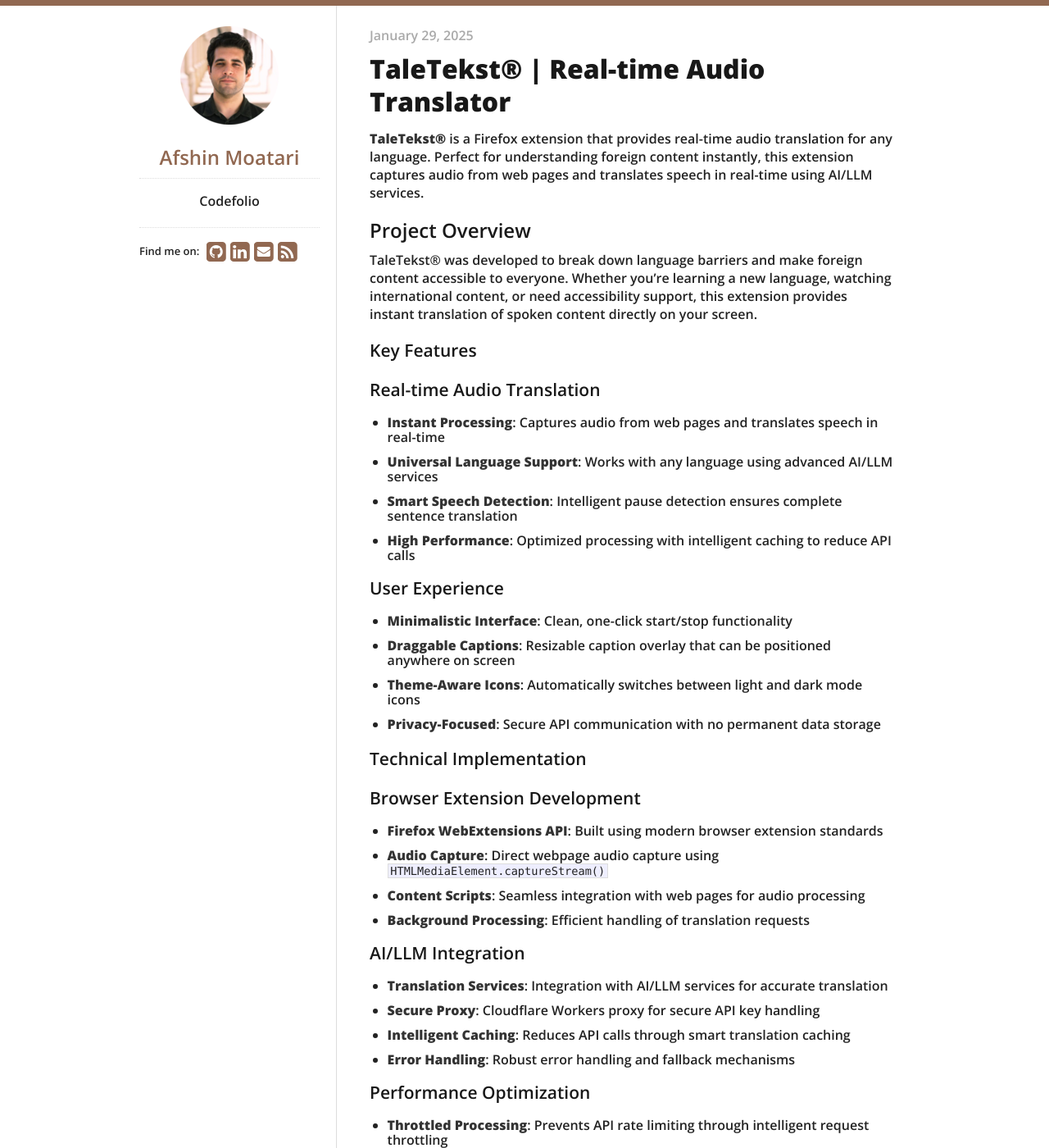
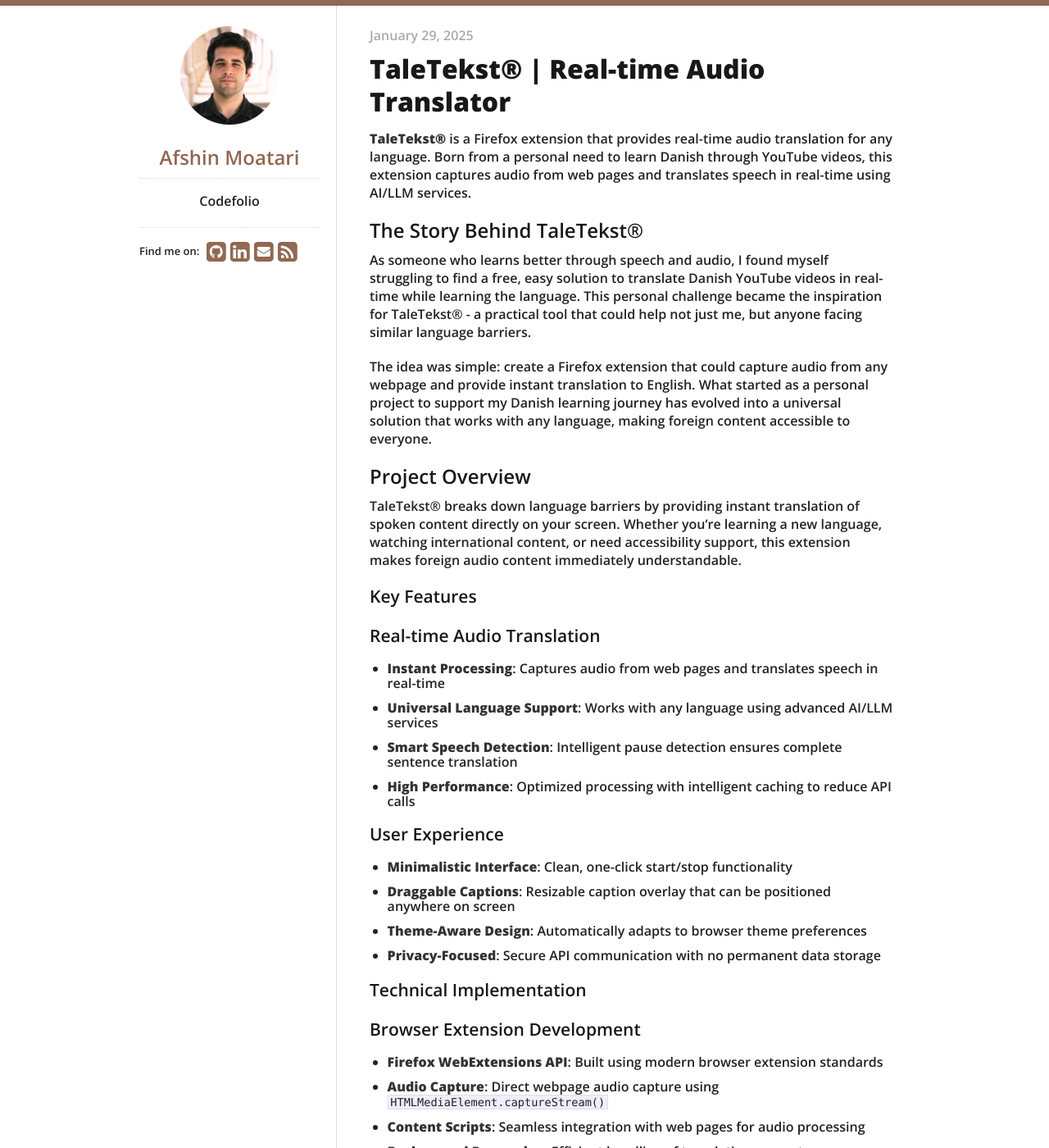
Before and after one commit to AfshinMoatari/afshinmoatari.github.io, a Jekyll site: the page built from _posts/2025-01-29-taletekst-real-time-audio-translator.md, in a window 1280 px wide and 1400 px high. Shown: the whole window at 82% size. Built offline with Jekyll 4.4.1, drawn with Linux system fonts in a browser that asks for light colours; some of the changed text lies outside the part shown.

Commit message:
Update TaleTekst project with personal backstory and professional tone

```diff
--- a/_posts/2025-01-29-taletekst-real-time-audio-translator.md
+++ b/_posts/2025-01-29-taletekst-real-time-audio-translator.md
@@ -5,11 +5,17 @@
 - projects
 ---
 
-**TaleTekst®** is a Firefox extension that provides real-time audio translation for any language. Perfect for understanding foreign content instantly, this extension captures audio from web pages and translates speech in real-time using AI/LLM services.
+**TaleTekst®** is a Firefox extension that provides real-time audio translation for any language. Born from a personal need to learn Danish through YouTube videos, this extension captures audio from web pages and translates speech in real-time using AI/LLM services.
+
+## The Story Behind TaleTekst®
+
+As someone who learns better through speech and audio, I found myself struggling to find a free, easy solution to translate Danish YouTube videos in real-time while learning the language. This personal challenge became the inspiration for TaleTekst® - a practical tool that could help not just me, but anyone facing similar language barriers.
+
+The idea was simple: create a Firefox extension that could capture audio from any webpage and provide instant translation to English. What started as a personal project to support my Danish learning journey has evolved into a universal solution that works with any language, making foreign content accessible to everyone.
 
 ## Project Overview
 
-TaleTekst® was developed to break down language barriers and make foreign content accessible to everyone. Whether you're learning a new language, watching international content, or need accessibility support, this extension provides instant translation of spoken content directly on your screen.
+TaleTekst® breaks down language barriers by providing instant translation of spoken content directly on your screen. Whether you're learning a new language, watching international content, or need accessibility support, this extension makes foreign audio content immediately understandable.
 
 ### Key Features
 
@@ -22,7 +28,7 @@
 #### User Experience
 - **Minimalistic Interface**: Clean, one-click start/stop functionality
 - **Draggable Captions**: Resizable caption overlay that can be positioned anywhere on screen
-- **Theme-Aware Icons**: Automatically switches between light and dark mode icons
+- **Theme-Aware Design**: Automatically adapts to browser theme preferences
 - **Privacy-Focused**: Secure API communication with no permanent data storage
 
 ### Technical Implementation
@@ -96,6 +103,10 @@
   </a>
 </div>
 
-This project demonstrates my expertise in browser extension development, AI integration, and user experience design. TaleTekst® represents a practical solution to a real-world problem, making foreign content accessible to users worldwide.
+## Future Development
+
+This project represents an ongoing commitment to making language learning and international content more accessible. I continue to develop and improve TaleTekst® with better performance, enhanced UI, and additional features as time permits. The goal is to maintain and evolve this tool to serve the community that shares the same need for real-time language translation.
+
+What started as a personal solution for learning Danish has become a universal tool that supports any language, making foreign content accessible to users worldwide. TaleTekst® demonstrates how personal challenges can lead to solutions that benefit the broader community.
 
 Feel free to reach out if you have any questions or need further information about the TaleTekst® extension!
```
Also changed, not shown: other parts of _posts/2025-01-29-taletekst-real-time-audio-translator.md (+1 -0 lines).
